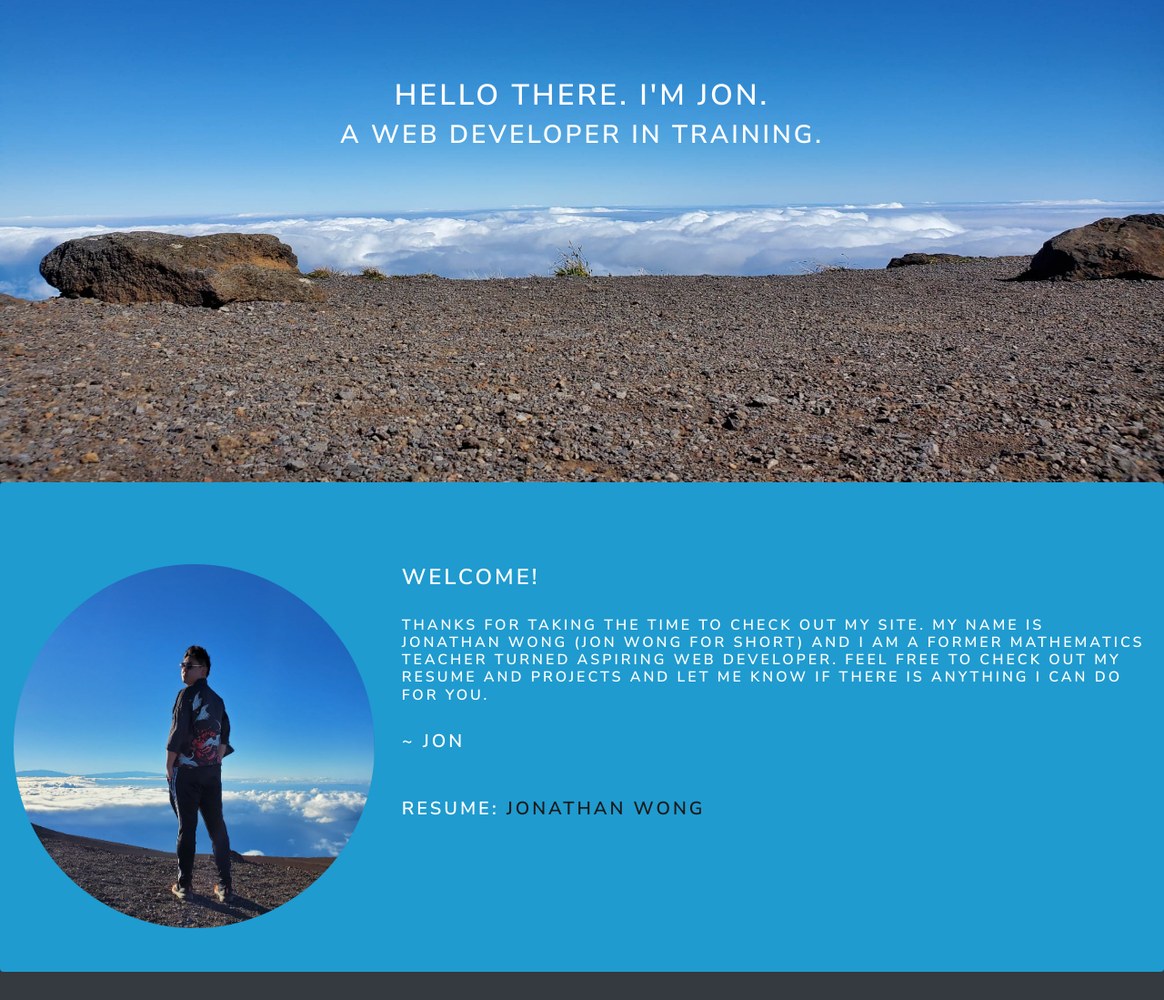
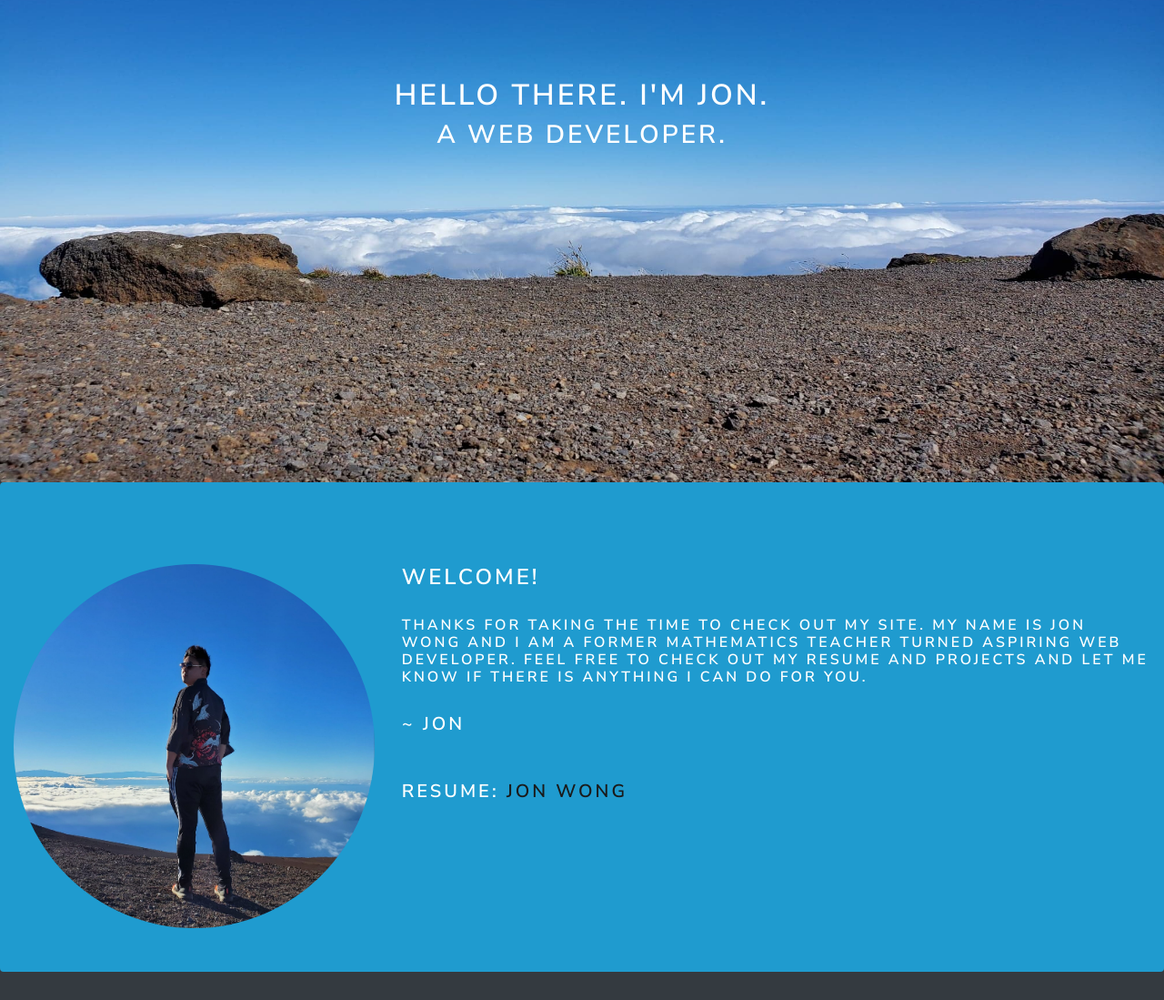
Before and after one commit to SpiffyUrsa/SpiffyUrsa.github.io, a plain HTML site: page index.html in a window 1280 px wide. Shown: the part 340-1439 px from the top of the page at 91% size. Drawn offline with nearby package versions, Linux system fonts and the light colour scheme.

Commit message:
Updated resume

```diff
--- a/index.html
+++ b/index.html
@@ -7,7 +7,7 @@
     <link rel="stylesheet" type="text/css" href="style.css">
     <link rel="stylesheet" href="https://use.fontawesome.com/releases/v5.12.1/css/all.css" crossorigin="anonymous">
     <script src="script.js"></script>
-    <title>Jonathan Wong</title>
+    <title>Jon Wong</title>
   </head>
 
   <body class="bg-dark">
@@ -27,7 +27,7 @@
 
     <section id="welcome" class="text-center py-5 rounded vh-100 d-flex flex-column align-items-center justify-content-center container-fluid">
         <h1 class="text-light">Hello there. I'm Jon.</h1>
-        <h2 class="text-light">A web developer in training.</h2>
+        <h2 class="text-light">A web developer.</h2>
     </section>
 
     <div id="aboutJon"></div>
@@ -39,12 +39,12 @@
             <div id="about-text" class="col-8">
                 <h3 class="text-light">Welcome!</h3>
                 <br>
-                <h5 class="text-light">Thanks for taking the time to check out my site. My name is Jonathan Wong (Jon Wong for short) and I am a former mathematics teacher turned aspiring web developer. Feel free to check out my resume and projects and let me know if there is anything I can do for you.</h5>
+                <h5 class="text-light">Thanks for taking the time to check out my site. My name is Jon Wong and I am a former mathematics teacher turned aspiring web developer. Feel free to check out my resume and projects and let me know if there is anything I can do for you.</h5>
                 <br>
                 <h4 class="text-light"><strong>~ Jon</strong></h4>
                 <br>
                 <br>
-                <h4 class="text-light">Resume: <a href="Jonathan_Wong.pdf" target="_blank" download>Jonathan Wong</a></h4>
+                <h4 class="text-light">Resume: <a href="Jon_Wong_Resume.pdf" target="_blank" download>Jon Wong</a></h4>
             </div>
         </div>
     </section>
@@ -95,7 +95,7 @@
         <div class="row text-center d-inline">
             <a href="https://www.facebook.com/wong2730/" target="_blank"><i class="fab fa-facebook-square fa-5x col-4"></i></a>
             <a href="https://github.com/SpiffyUrsa" target="_blank"><i class="fab fa-github fa-5x col-4"></i></a>
-            <a href="mailto:jonathan.a.wong@gmail.com" target="_blank"><i class="fas fa-at fa-5x col-4"></i></a>
+            <a href="mailto:jon.a.wong@gmail.com" target="_blank"><i class="fas fa-at fa-5x col-4"></i></a>
         </div>
     </section>
     <script src="https://code.jquery.com/jquery-3.5.1.slim.min.js" integrity="sha384-DfXdz2htPH0lsSSs5nCTpuj/zy4C+OGpamoFVy38MVBnE+IbbVYUew+OrCXaRkfj" crossorigin="anonymous"></script>
```
Also changed, not shown: 2 other files.
